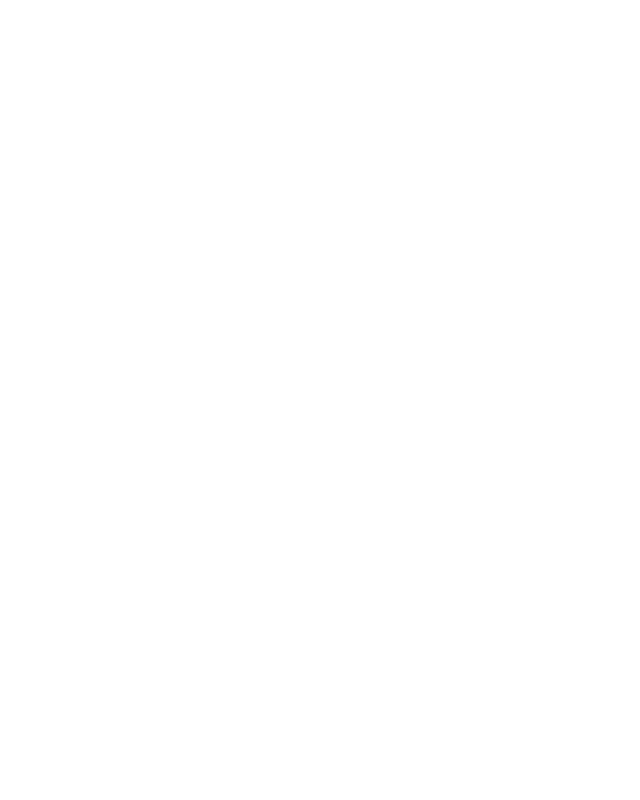
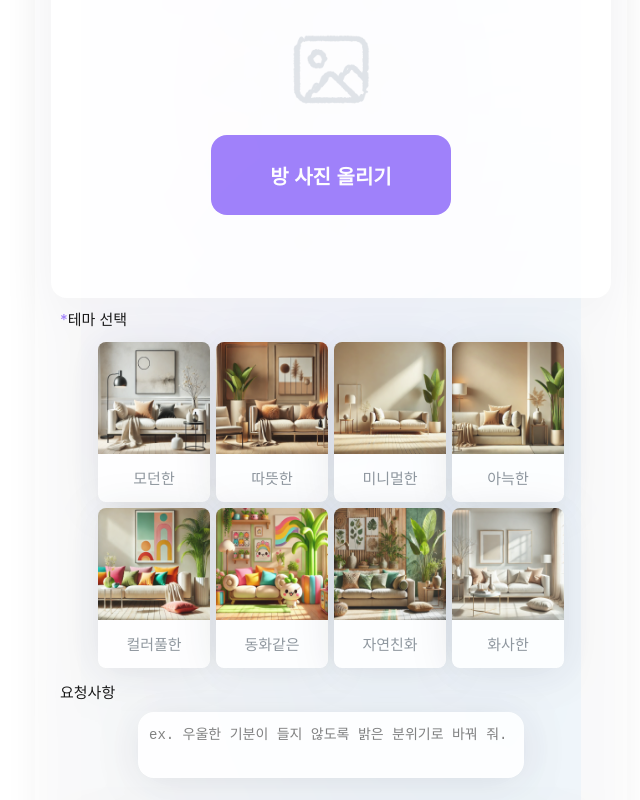
Before and after one commit to BangGguJaengE/frontend-web, a React (Create React App) app: page / in a window 1280 px wide. Shown: the part 580-1380 px from the top of the page, without its empty margins (309-949 px from the left). Before the commit the page ends 1077 px from the top, so only its background shows below. Built offline with nearby package versions, Linux system fonts and the light colour scheme.

Commit message:
feat: 메인화면 프레임, 디자인 작업

```diff
--- a/src/css/container.scss
+++ b/src/css/container.scss
@@ -29,9 +29,141 @@
 }
 
 .upload-container{
-    width: 38em;
-    height: 40rem;
-    background-color: #fff;
+    margin-bottom: 10em;
+    width: 37em;
+    height: 70em;
+    background-color: rgba(255, 255, 255, 0.5);
     margin-top: 4em;
     border-radius: 36px;
+    align-items: center;
+    opacity: 0.9;
+    display:flex;
+    // align-content: center;
+    justify-content: center;
+    flex-direction: column;
+    filter: drop-shadow(0 4px 20px rgba(24, 23, 37, 0.1));
 }
+
+.upload-button{
+    width: 42em;
+    height: 28em;
+    background-color:#Ffffff;
+    border-radius: 16px;
+    border: solid 1px transparent;
+    // justify-content: center;
+    // align-content: center;
+}
+
+.upload-icon-image-container{
+    align-self:center;
+    align-content: center;
+    margin: 0 auto;
+    width: 8rem;
+    height: 8rem;
+}
+
+.upload-icon-image{
+    align-self:center;
+    justify-self: center;
+    width: 6rem;
+}
+
+.inner-button{
+    background-color:#9775FA;
+    border-radius: 16px;
+    width: 15rem;
+    height: 5rem;
+    margin: 0 auto;
+    display:flex;
+    justify-content: center;
+    align-items:center;
+}
+
+.inner-button-text{
+color: #fff;
+font-weight: 700;
+font-size:20px;
+}
+
+
+.title-container {
+    width: 37em;
+    // background-color: red;
+    margin: 10px;
+}
+
+.title-text{
+    margin-left:25px;
+    font-size:15px;
+    font-weight:500;
+}
+
+.theme-buttons-container{
+
+
+}
+
+.theme-four-buttons-container{
+    display:flex;
+    flex-direction: row;
+}
+
+.theme-button-container{
+    display:flex;
+    flex-direction: column;
+    filter: drop-shadow(0 4px 20px rgba(24, 23, 37, 0.1));
+    // background-color:blue;
+    margin:3px;
+}
+.theme-button-img-container{
+    width: 7em;
+    height: 7em;
+    border-radius: 8px 8px 0 0;
+}
+
+.theme-button-text-container{
+    width: 7em;
+    height: 3em;
+    display: flex;
+    align-items: center;
+    justify-content: center;
+    border-radius: 0 0 8px 8px;
+    background-color:#Ffffff;
+
+}
+
+.theme-button-text{
+    color:#868E96;
+    font-size:15px;
+}
+
+.text-input{
+    border-radius:16px;
+    border: solid 1px transparent;
+    min-height: 44px;
+    width: 26em;
+    filter: drop-shadow(0 4px 20px rgba(24, 23, 37, 0.1));
+    margin-bottom: 2em;
+    padding:10px;
+    font-size:14px;
+    resize:none;
+    // font-color: #C1C9D0;
+}
+
+.text-input:focus{
+    outline:none;
+}
+
+.generate-button{
+    border-radius:15px;
+    margin-top:1em;
+    margin-bottom:2em;
+    border: solid 1px transparent;
+    width: 32em;
+    height: 54px;
+    background-color: #CED4DA;
+    filter: drop-shadow(0 4px 20px rgba(24, 23, 37, 0.1));
+    display:flex;
+    align-items: center;
+    justify-content: center;
+}
--- a/src/pages/Main.js
+++ b/src/pages/Main.js
@@ -1,9 +1,20 @@
-import React from "react";
+import React, { useState } from "react";
+import { Link } from "react-router-dom";
 import "../css/container.scss";
 import bg from "../img/bg-img.png";
 import logo from "../img/home-icon.png";
+import uploadIcon from "../img/gallery-icon.png";
+import modernImg from "../img/modern-img.png";
+import warmImg from "../img/warm-img.png";
+import minimalImg from "../img/minimal-img.png";
+import cozyImg from "../img/cozy-img.png";
+import colorfulImg from "../img/colorful-img.png";
+import animationImg from "../img/animation-img.png";
+import planeriorImg from "../img/planterior-img.png";
+import brightImg from "../img/bright-img.png";
 
 const Main = () => {
+  //   const [prompt, setPrompt] = useState("");
   return (
     <>
       <div className="container">
@@ -15,9 +26,121 @@
           <span style={{ color: "#9775FA" }}>빵꾸집꾸</span>에게 맡겨보세요!
         </div>
         <div className="upload-container">
-          <button>
-            <div>dk</div>
+          <button className="upload-button">
+            <div className="upload-icon-image-container">
+              <img
+                className="upload-icon-image"
+                src={uploadIcon}
+                alt="uploadIcon"
+              />
+            </div>
+            <div className="inner-button">
+              <div className="inner-button-text">방 사진 올리기</div>
+            </div>
           </button>
+          <div className="title-container">
+            <div className="title-text">
+              <span style={{ color: "#9775FA" }}>*</span>테마 선택
+            </div>
+          </div>
+
+          <div className="theme-buttons-container">
+            <div className="theme-four-buttons-container">
+              <div className="theme-button-container">
+                <img
+                  className="theme-button-img-container"
+                  src={modernImg}
+                  alt="modernImg"
+                />
+                <div className="theme-button-text-container">
+                  <div className="theme-button-text">모던한</div>
+                </div>
+              </div>
+              <div className="theme-button-container">
+                <img
+                  className="theme-button-img-container"
+                  src={warmImg}
+                  alt="warmImg"
+                />
+                <div className="theme-button-text-container">
+                  <div className="theme-button-text">따뜻한</div>
+                </div>
+              </div>
+              <div className="theme-button-container">
+                <img
+                  className="theme-button-img-container"
+                  src={minimalImg}
+                  alt="minimalImg"
+                />
+                <div className="theme-button-text-container">
+                  <div className="theme-button-text">미니멀한</div>
+                </div>
+              </div>
+              <div className="theme-button-container">
+                <img
+                  className="theme-button-img-container"
+                  src={cozyImg}
+                  alt="cozyImg"
+                />
+                <div className="theme-button-text-container">
+                  <div className="theme-button-text">아늑한</div>
+                </div>
+              </div>
+            </div>
+            <div className="theme-four-buttons-container">
+              <div className="theme-button-container">
+                <img
+                  className="theme-button-img-container"
+                  src={colorfulImg}
+                  alt="colorfulImg"
+                />
+                <div className="theme-button-text-container">
+                  <div className="theme-button-text">컬러풀한</div>
+                </div>
+              </div>
+              <div className="theme-button-container">
+                <img
+                  className="theme-button-img-container"
+                  src={animationImg}
+                  alt="animationImg"
+                />
+                <div className="theme-button-text-container">
+                  <div className="theme-button-text">동화같은</div>
+                </div>
+              </div>
+              <div className="theme-button-container">
+                <img
+                  className="theme-button-img-container"
+                  src={planeriorImg}
+                  alt="planeriorImg"
+                />
+                <div className="theme-button-text-container">
+                  <div className="theme-button-text">자연친화</div>
+                </div>
+              </div>
+              <div className="theme-button-container">
+                <img
+                  className="theme-button-img-container"
+                  src={brightImg}
+                  alt="brightImg"
+                />
+                <div className="theme-button-text-container">
+                  <div className="theme-button-text">화사한</div>
+                </div>
+              </div>
+            </div>
+          </div>
+          <div className="title-container">
+            <div className="title-text">요청사항</div>
+          </div>
+          <textarea
+            type="text"
+            className="text-input"
+            placeholder="ex. 우울한 기분이 들지 않도록 밝은 분위기로 바꿔 줘."
+          />
+          <div className="generate-button">
+            <div className="inner-button-text">생성하기</div>
+          </div>
         </div>
       </div>
     </>
```
